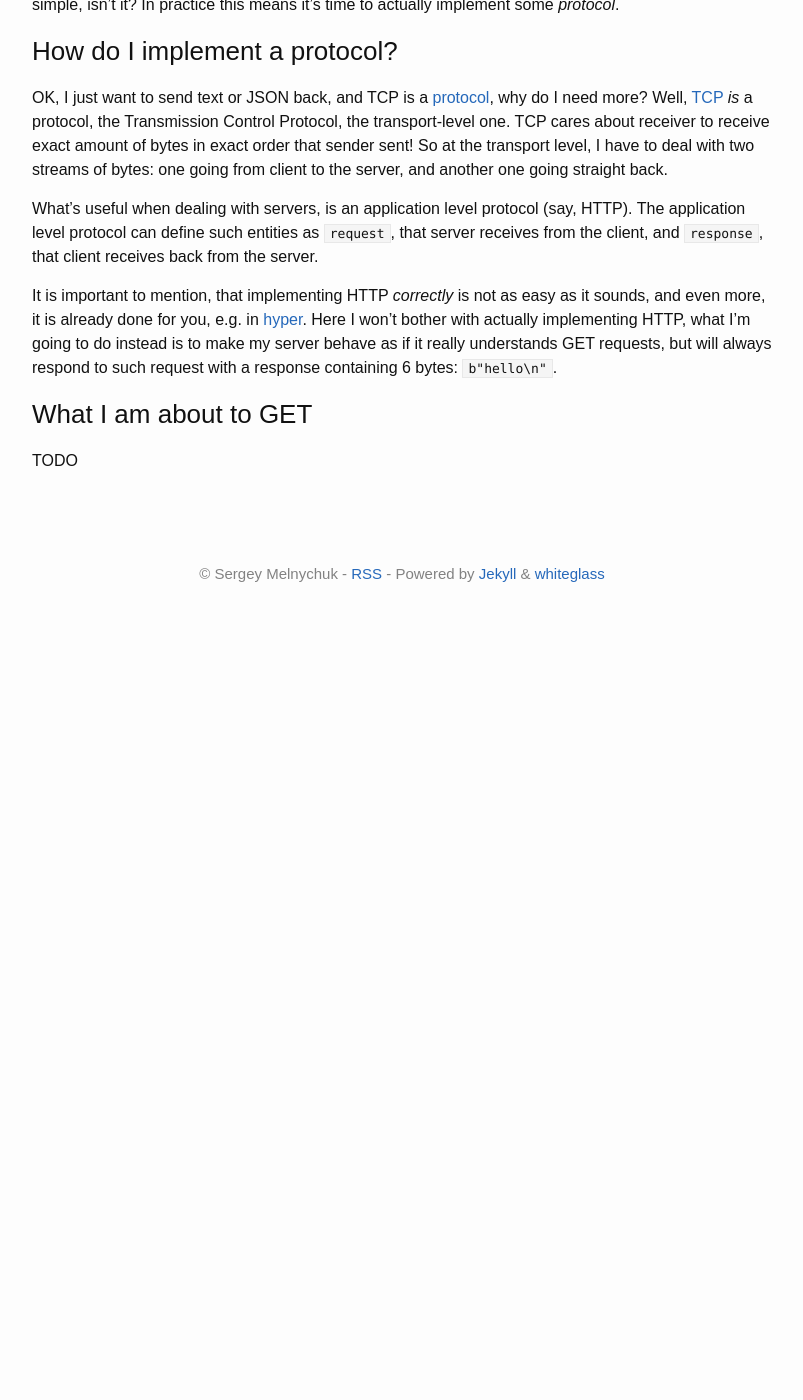
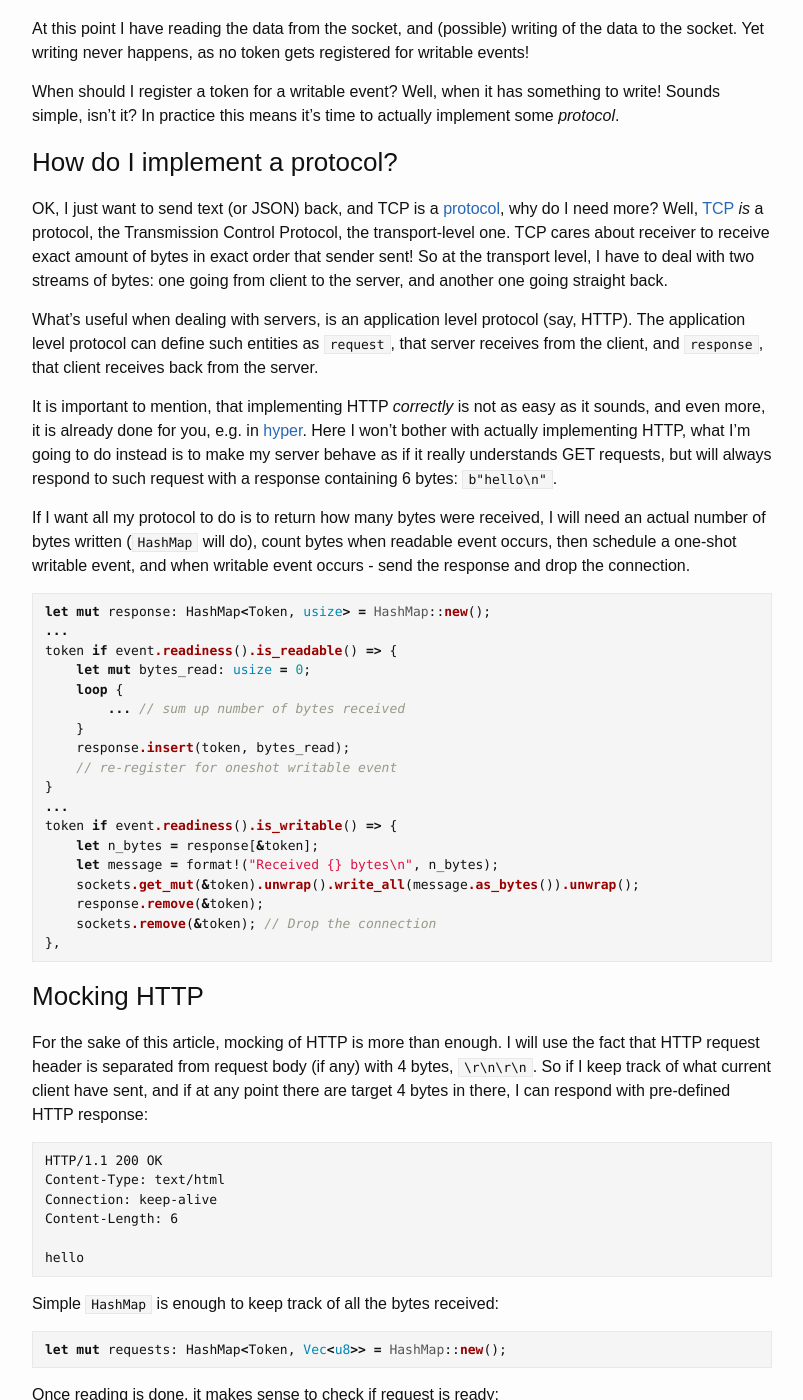
Before and after one commit to sergey-melnychuk/sergey-melnychuk.github.io, a Jekyll site: the page built from _posts/2019-07-28-rust-mio-http-benchmark.markdown, in a window 1280 px wide and 1400 px high, scrolled down 4181 px. Shown: the whole window, without its empty margins (238-1041 px from the left). Built offline with Jekyll 4.4.1, drawn with Linux system fonts in a browser that asks for light colours; comment, search, counter and statistics services are not loaded; before the commit the page ends 4811 px from its top, so only the background shows below that; some of the changed text lies outside the part shown.

Commit message:
Rust/MIO post 99% complete

````diff
--- a/_posts/2019-07-28-rust-mio-http-benchmark.markdown
+++ b/_posts/2019-07-28-rust-mio-http-benchmark.markdown
@@ -99,6 +99,14 @@
 connections waiting to be accepted at this point, so the loop is broken, and next
 events get processed.
 
+Now if I run the server and try connecting to it, I can see Discard Protocol in
+action! Amazing right?!
+
+```
+$ nc 127.0.0.1 8080
+$
+```
+
 ### Registering connections for events
 
 Speaking of next events. In order for next events to occur, they must be registered
@@ -115,7 +123,7 @@
 
 ```rust
 let mut counter: usize = 0;
-let mut sockets: HashMap<Token, TcpStreak> = HashMap::new();
+let mut sockets: HashMap<Token, TcpStream> = HashMap::new();
 
 // handle the event
 match event.token() {
@@ -222,7 +230,7 @@
 
 ### How do I implement a protocol?
 
-OK, I just want to send text or JSON back, and TCP is a [protocol][protocol-doc],
+OK, I just want to send text (or JSON) back, and TCP is a [protocol][protocol-doc],
 why do I need more? Well, [TCP][tcp-doc] *is* a protocol, the Transmission Control
 Protocol, the transport-level one. TCP cares about receiver to receive exact
 amount of bytes in exact order that sender sent! So at the transport level, I have
@@ -239,11 +247,136 @@
 is to make my server behave as if it really understands GET requests, but will
 always respond to such request with a response containing 6 bytes: `b"hello\n"`.
 
-### What I am about to GET
+If I want all my protocol to do is to return how many bytes were received, I will
+need an actual number of bytes written (`HashMap` will do), count bytes when
+readable event occurs, then schedule a one-shot writable event, and when writable
+event occurs - send the response and drop the connection.
 
+```rust
+let mut response: HashMap<Token, usize> = HashMap::new();
+...
+token if event.readiness().is_readable() => {
+    let mut bytes_read: usize = 0;
+    loop {
+        ... // sum up number of bytes received
+    }
+    response.insert(token, bytes_read);
+    // re-register for oneshot writable event
+}
+...
+token if event.readiness().is_writable() => {
+    let n_bytes = response[&token];
+    let message = format!("Received {} bytes\n", n_bytes);
+    sockets.get_mut(&token).unwrap().write_all(message.as_bytes()).unwrap();
+    response.remove(&token);
+    sockets.remove(&token); // Drop the connection
+},
+```
+
+### Mocking HTTP
+
+For the sake of this article, mocking of HTTP is more than enough. I will use the
+fact that HTTP request header is separated from request body (if any) with 4 bytes,
+`\r\n\r\n`. So if I keep track of what current client have sent, and if at any point
+there are target 4 bytes in there, I can respond with pre-defined HTTP response:
+
+```
+HTTP/1.1 200 OK
+Content-Type: text/html
+Connection: keep-alive
+Content-Length: 6
+
+hello
+```
+
+Simple `HashMap` is enough to keep track of all the bytes received:
+
+```rust
+let mut requests: HashMap<Token, Vec<u8>> = HashMap::new();
+```
+
+Once reading is done, it makes sense to check if request is ready:
+
+```rust
+fn is_double_crnl(window: &[u8]) -> bool {  /* trivial */ }
+
+let ready = requests.get(&token).unwrap()
+    .windows(4)
+    .find(|window| is_double_crnl(*window))
+    .is_some();
+```
+
+And if it is, it's time to schedule some writing!
+
+```rust
+if ready {
+    let socket = sockets.get(&token).unwrap();
+    poll.reregister(
+        socket,
+        token,
+        Ready::writable(),
+        PollOpt::edge() | PollOpt::oneshot()).unwrap();
+}
+```
+
+After writing is completed, it is important to keep the connection open, and
+`reregister` socket for reading again.
+
+```rust
+poll.reregister(
+    sockets.get(&token).unwrap(),
+    token,
+    Ready::readable(),
+    PollOpt::edge()).unwrap();
+```
+
+Server is ready!
+
+```
+$ curl localhost:8080
+hello
+```
+
+So the fun can start - let's try an see how performant this *single-threaded*
+server is with common tools: `ab` and `wrk`. Note: `ab` requires `-k` option to
+use `keep-alive` and reuse existing connections.
+
+Here are the numbers I got when trying benchmarking on the instance
+`TODO` of some cloud provider
+(that I'm not really allowed to mention here).
+
+```
+$ ab -n 1000000 -c 128 -k http://127.0.0.1:8080/
+<snip>
 TODO
+```
 
-[the-code]: TODO
+```
+$ $ wrk -d 30s -t 4 -c 128 http://127.0.0.1:8080/
+<snip>
+TODO
+```
+
+Not bad for a single thread!
+
+Of course, it is cheating, and one thing that's benchmarked is actually throughput
+between user and kernel space, since no single byte actually hits the network. But
+still, this can be a (more or less) meaningful bottom line for how fast networking
+can be done using only one thread.
+
+The full and runnable code is available on [github][the-code], organized by one
+logical chapter per pull-request:
+* init project: [PR#1](https://github.com/sergey-melnychuk/mio-tcp-server/pull/1)
+* accept & discard: [PR#2](https://github.com/sergey-melnychuk/mio-tcp-server/pull/2)
+* read from socket: [PR#3](https://github.com/sergey-melnychuk/mio-tcp-server/pull/3)
+* writing to socket: [PR#4](https://github.com/sergey-melnychuk/mio-tcp-server/pull/4)
+* mocking HTTP: [PR#5](https://github.com/sergey-melnychuk/mio-tcp-server/pull/5)
+
+### Where to go from here
+
+Scaling to multiple threads: read [this](https://blog.cloudflare.com/the-sad-state-of-linux-socket-balancing/).
+
+[the-code]: https://github.com/sergey-melnychuk/mio-tcp-server
 [mio-github]: https://github.com/tokio-rs/mio
 [edge-level]: https://en.wikipedia.org/wiki/Epoll#Triggering_modes
 [discard]: https://en.wikipedia.org/wiki/Discard_Protocol
````
